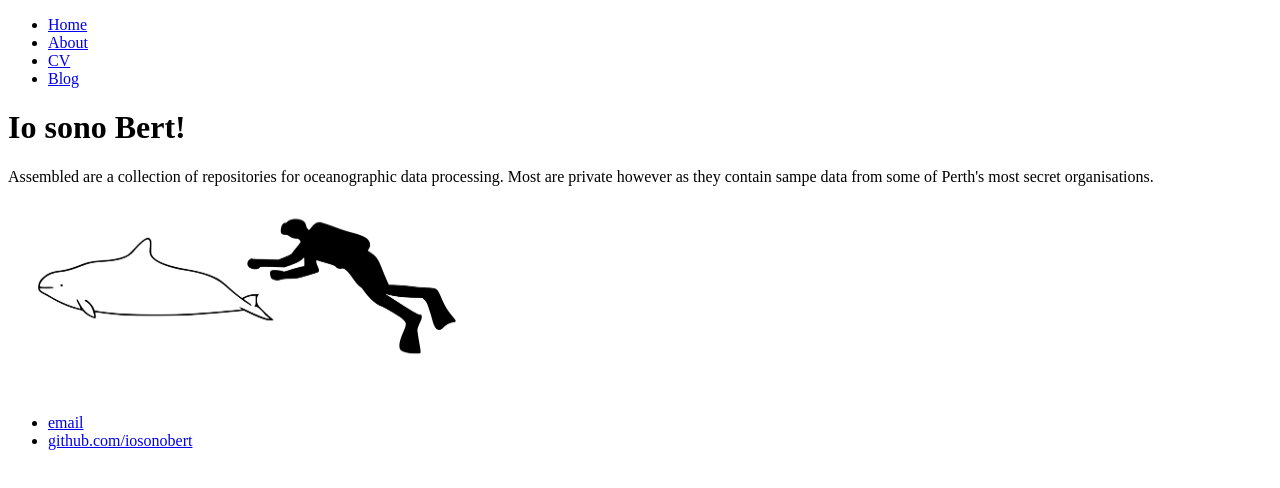
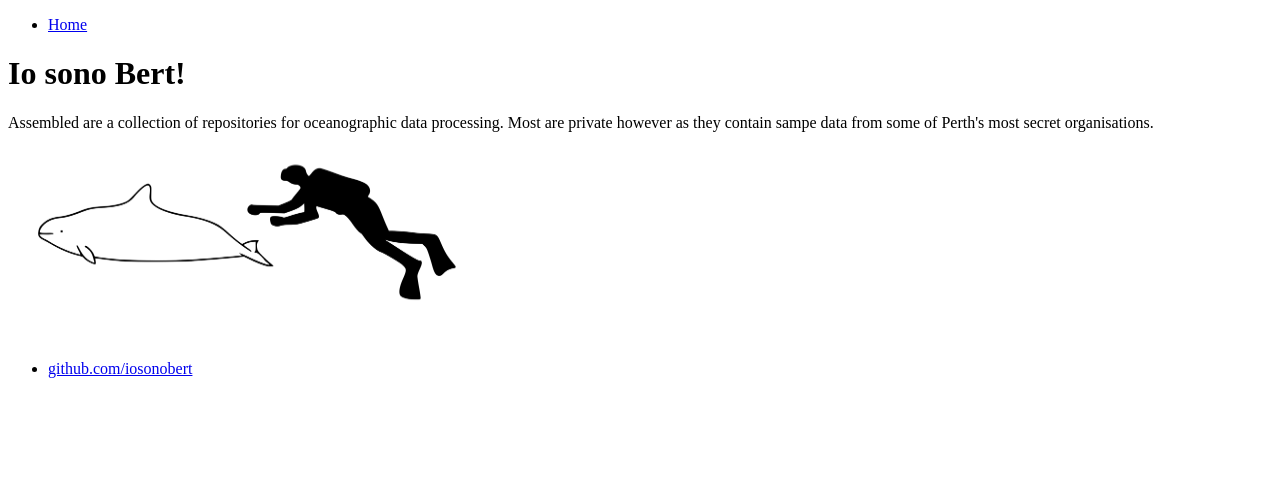
Before and after one commit to iosonobert/iosonobert.github.io, a plain HTML site: page index.html in a window 1280 px wide. Drawn offline with Linux system fonts and the light colour scheme.

Commit message:
new index

```diff
--- a/index.html
+++ b/index.html
@@ -6,10 +6,7 @@
 	<body>
 		<nav>
     		<ul>
-        		<li><a href="/">Home</a></li>
-	        	<li><a href="/">About</a></li>
-        		<li><a href="/">CV</a></li>
-        		<li><a href="/">Blog</a></li>
+        		<li><a href="https://iosonobert.github.io">Home</a></li>
     		</ul>
 		</nav>
 		<div class="container">
@@ -23,7 +20,6 @@
 		</div><!-- /.container -->
 		<footer>
     		<ul>
-        		<li><a href="mailto:notaddingthisinstatictext@gmail.com">email</a></li>
         		<li><a href="https://github.com/iosonobert">github.com/iosonobert</a></li>
 			</ul>
 		</footer>
```
